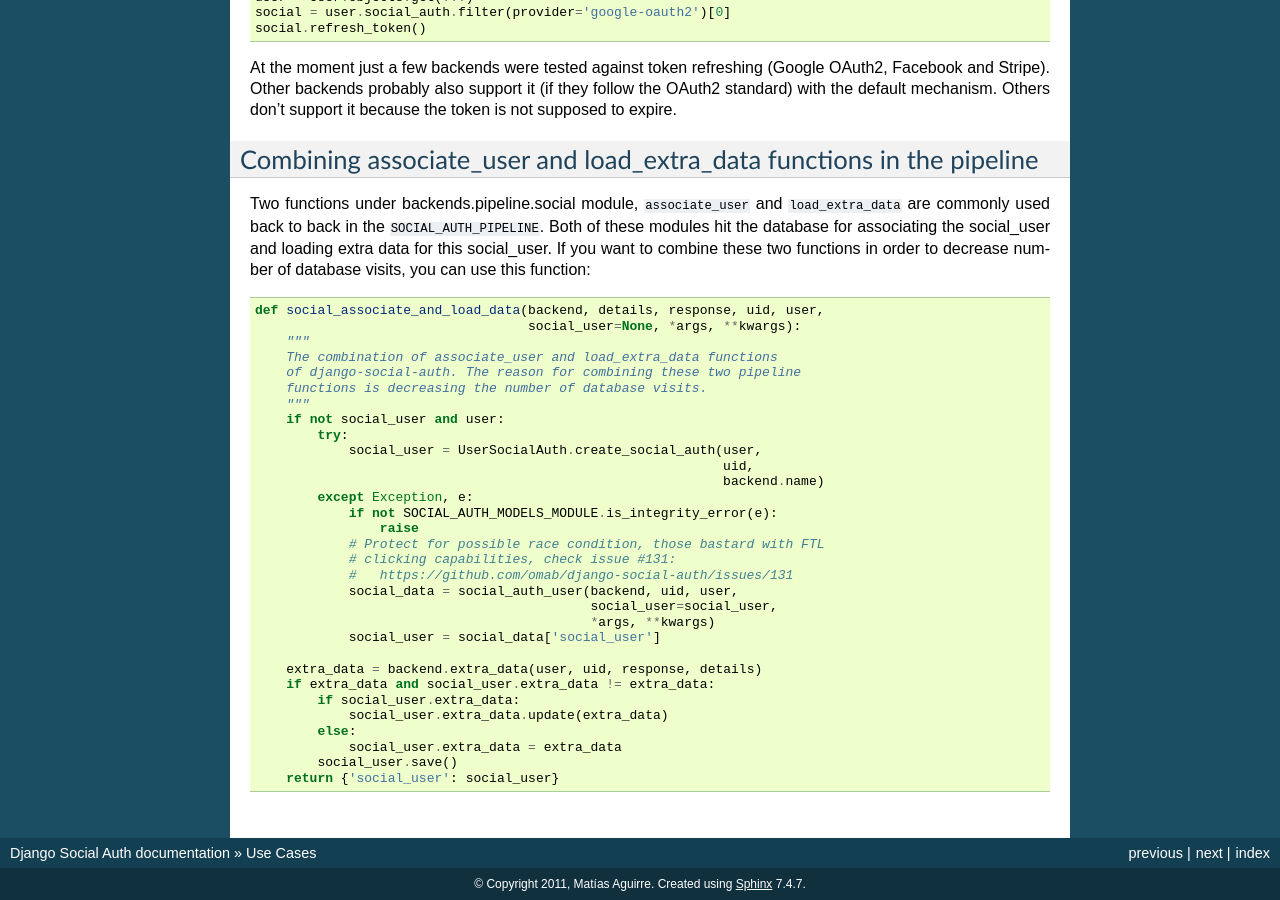
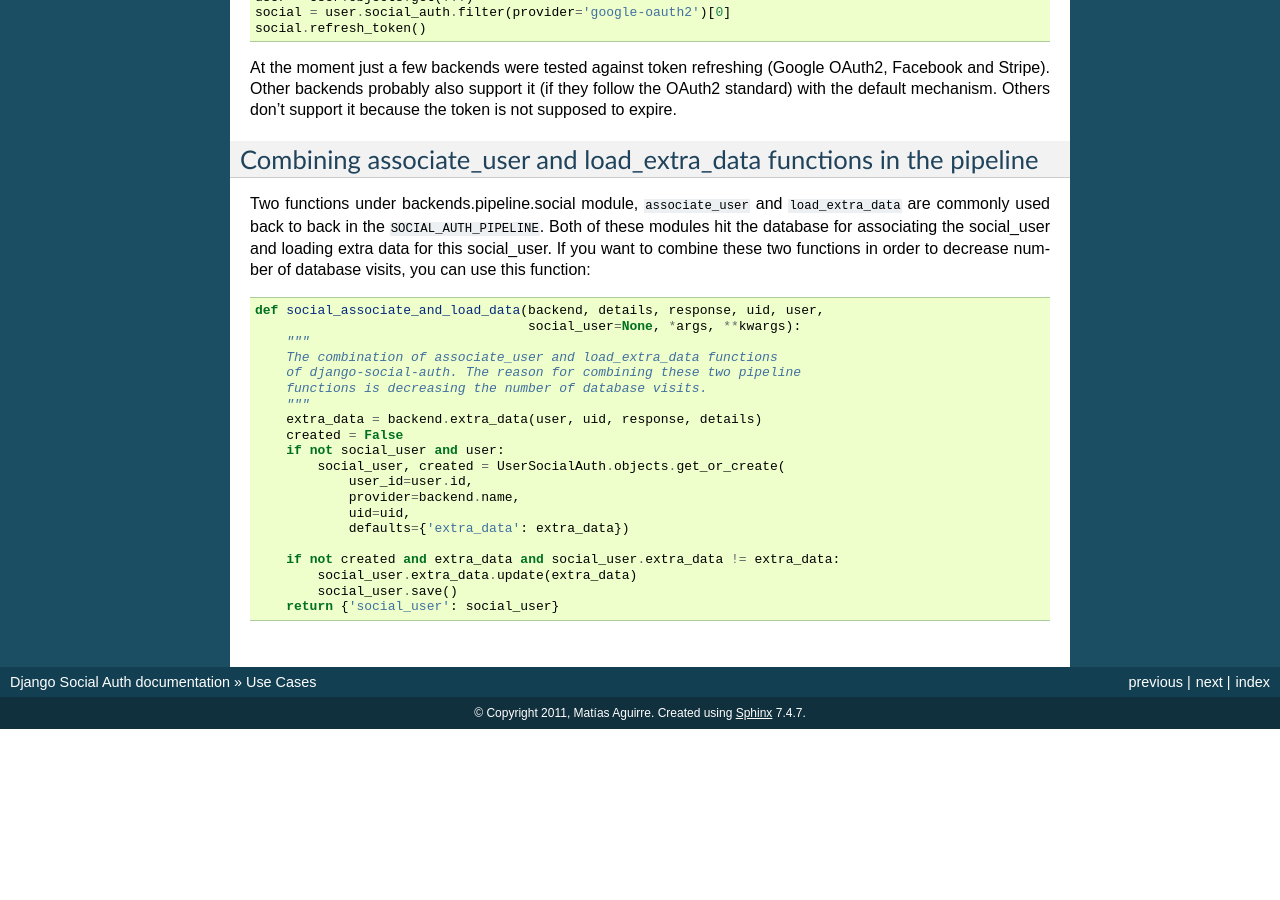
Before and after one commit to omab/django-social-auth, a Sphinx documentation site: the page built from doc/use_cases.rst, in a window 1280 px wide and 900 px high, scrolled down 1138 px. Built offline with Sphinx 7.4.7, drawn with Linux system fonts in a browser that asks for light colours; pages that are not in the unit, such as notebooks, are missing from menus; after the commit the page ends 1867 px from its top, so only the background shows below that.

Commit message:
Update in "combining two functions" usecase
For details, take a look at https://groups.google.com/d/msg/django-social-auth/xAuaj8X1etM/4MmqT5FA1iYJ

```diff
--- a/doc/use_cases.rst
+++ b/doc/use_cases.rst
@@ -89,27 +89,16 @@ in order to decrease number of database visits, you can use this function::
         of django-social-auth. The reason for combining these two pipeline
         functions is decreasing the number of database visits.
         """
+        extra_data = backend.extra_data(user, uid, response, details)
+        created = False
         if not social_user and user:
-            try:
-                social_user = UserSocialAuth.create_social_auth(user,
-                                                                uid,
-                                                                backend.name)
-            except Exception, e:
-                if not SOCIAL_AUTH_MODELS_MODULE.is_integrity_error(e):
-                    raise
-                # Protect for possible race condition, those bastard with FTL
-                # clicking capabilities, check issue #131:
-                #   https://github.com/omab/django-social-auth/issues/131
-                social_data = social_auth_user(backend, uid, user,
-                                               social_user=social_user,
-                                               *args, **kwargs)
-                social_user = social_data['social_user']
+            social_user, created = UserSocialAuth.objects.get_or_create(
+                user_id=user.id,
+                provider=backend.name,
+                uid=uid,
+                defaults={'extra_data': extra_data})
 
-        extra_data = backend.extra_data(user, uid, response, details)
-        if extra_data and social_user.extra_data != extra_data:
-            if social_user.extra_data:
-                social_user.extra_data.update(extra_data)
-            else:
-                social_user.extra_data = extra_data
+        if not created and extra_data and social_user.extra_data != extra_data:
+            social_user.extra_data.update(extra_data)
             social_user.save()
         return {'social_user': social_user}
```
